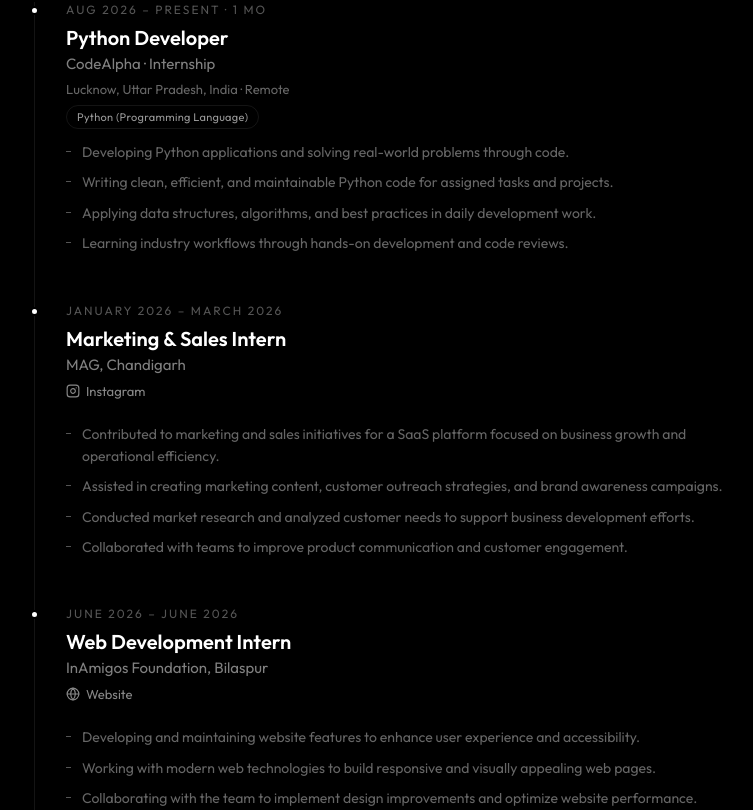
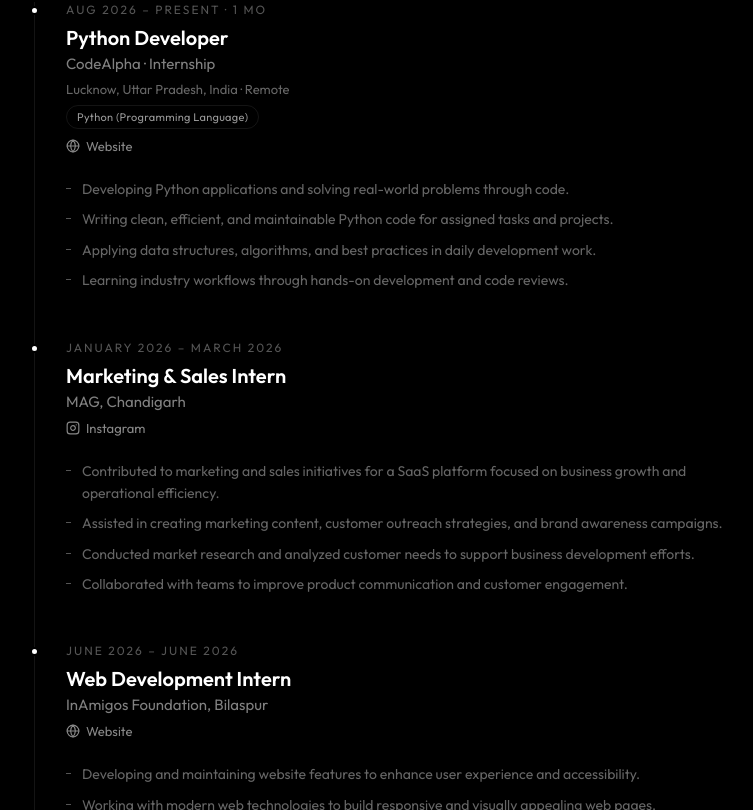
Before and after one commit to Samairaraina/samairaportfolio, a React (Vite) app: page / in a window 1280 px wide. Shown: the part 5350-6160 px from the top of the page, without its empty margins (256-1009 px from the left). Built offline with nearby package versions, Linux system fonts and the light colour scheme.

Commit message:
Add CodeAlpha website link to experience

```diff
--- a/src/components/Experience.jsx
+++ b/src/components/Experience.jsx
@@ -7,6 +7,8 @@
     period: 'Aug 2026 – Present · 1 mo',
     location: 'Lucknow, Uttar Pradesh, India · Remote',
     skills: [{ name: 'Python (Programming Language)', link: 'https://www.codealpha.tech/' }],
+    link: 'https://www.codealpha.tech/',
+    linkLabel: 'Website',
     highlights: [
       'Developing Python applications and solving real-world problems through code.',
       'Writing clean, efficient, and maintainable Python code for assigned tasks and projects.',
```
